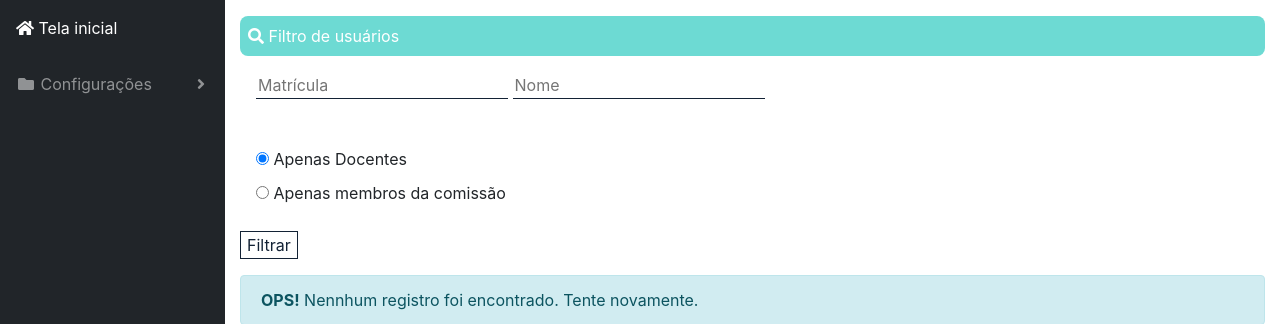
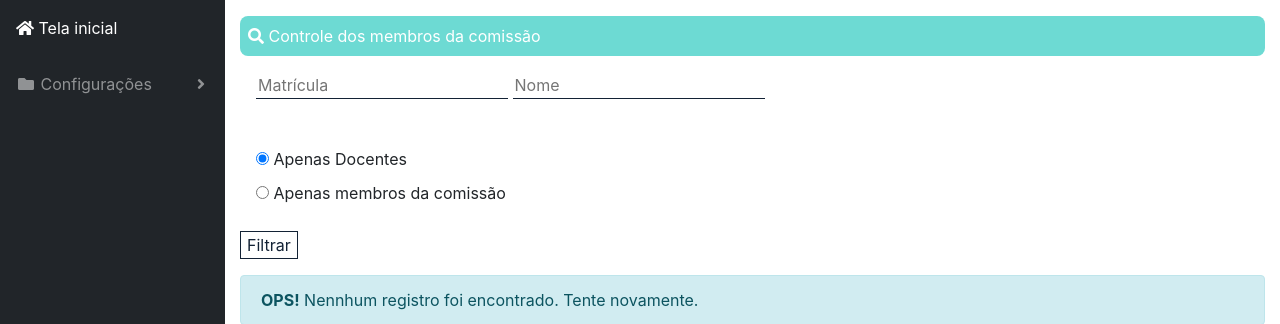
Before and after one commit to raphaelramosds/aph, a CodeIgniter app: page /aph/index.php/admin/procurar in a window 1280 px wide. Shown: the part 58-382 px from the top of the page. Run offline with CodeIgniter, Linux system fonts and the light colour scheme; the visitor is signed in with stand-in values (Sample User, id 1); data comes from the database, SQL or seed files in the repository; data that the repository does not hold is empty.

Commit message:
Administrador Tela

```diff
--- a/src/application/views/Admin/filtro.php
+++ b/src/application/views/Admin/filtro.php
@@ -7,7 +7,7 @@
                 <?php if ($this->session->flashdata('nada')): ?>
                     <?=$this->session->flashdata('nada');?>
                 <?php endif ?>
-                <span class="d-block p-2 text-white title"><i class="fas fa-search"></i> Filtro de usuários</span>
+                <span class="d-block p-2 text-white title"><i class="fas fa-search"></i> Controle dos membros da comissão</span>
                 <form action="<?=base_url('admin/procurar')?>" method="POST">
                     <div class="p-3">
                         <input type="text" class="form-group campo-s" placeholder="Matrícula" name="matricula">
```
